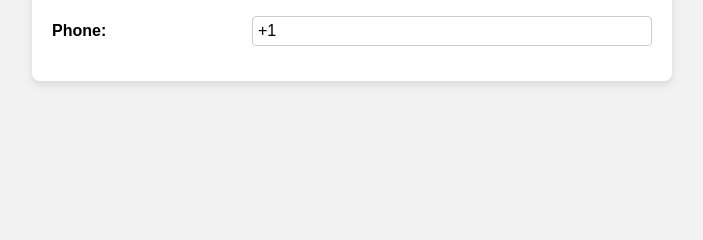
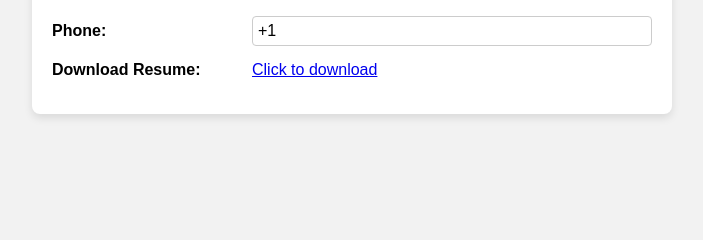
Before and after one commit to hemareddy123/ProjectK-Soen6011summer2023, a Flask app: page /studentProfile in a window 1280 px wide. Shown: the part 409-649 px from the top of the page, without its empty margins (288-991 px from the left). Run offline with Flask 3, Linux system fonts and the light colour scheme.

Commit message:
Student profile creation #80 and #61
On viewing the candidate profile, employer or student can download his resume and see his profile as well

```diff
--- a/Sprint 3/code/app.py
+++ b/Sprint 3/code/app.py
@@ -1,4 +1,5 @@
-from flask import Flask, render_template, request
+from io import BytesIO
+from flask import Flask, render_template, request, send_file, Response
 from flask_restful import Api, Resource
 from db import db
 from Resource.EmpStudentController import CrEmpStud
@@ -11,6 +12,7 @@
 from Resource.StudentController import CrStudent
 from Resource.AdminController import ShowAllUsers
 
+
 app = Flask(__name__)
 
 app.config['SQLALCHEMY_DATABASE_URI'] = 'sqlite:///db.sqlite3'
@@ -19,7 +21,7 @@
 
 @app.before_first_request
 def create_tables():
-    # db.drop_all()
+    #db.drop_all()
     db.create_all()
 
 api = Api(app)
@@ -74,6 +76,22 @@
     student = Student.get_user_by_id(studentId)
     return render_template('studentProfile.html',student=student)
 
+@app.route('/download_resume')
+def download_resume():
+    studentId = request.args.get('id')
+    print('student is '+ studentId)
+
+    student = Student.get_user_by_id(studentId)
+
+    resume_data = student.resume
+    # You can set the appropriate filename for the downloaded resume
+    resume_filename = student.username + "_resume.pdf"
+
+    response = Response(resume_data, content_type='application/pdf')
+    response.headers['Content-Disposition'] = f'attachment; filename={resume_filename}'
+
+    return response
+
 def student_dashboard():
     username = request.args.get()
 
--- a/Sprint 3/code/templates/studentProfile.html
+++ b/Sprint 3/code/templates/studentProfile.html
@@ -87,6 +87,11 @@
             <label>Phone:</label>
             <span>+1 {{ student.phone }}</span>
         </div>
+        <div class="profile-field">
+            <label>Download Resume:</label>
+            <a href="{{ url_for('download_resume', id=student.id) }}"> Click to download </a>
+        </div>
+
     </div>
 </body>
 </html>
```
